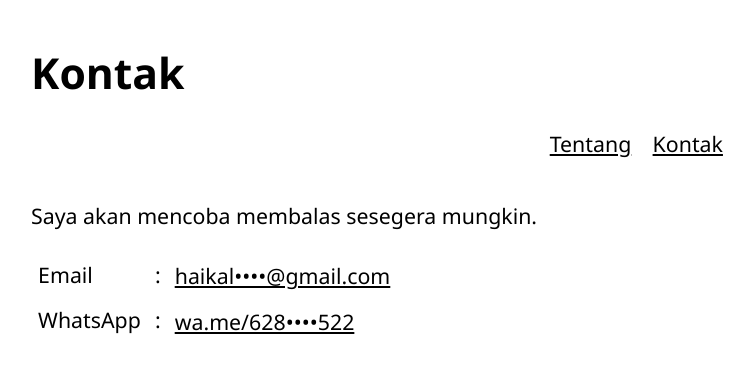
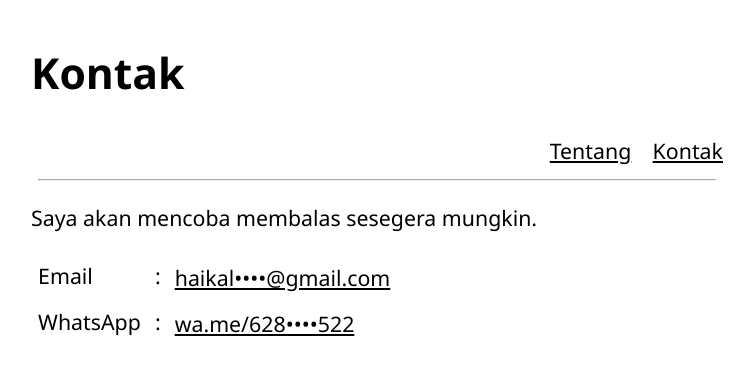
Before and after one commit to haikalrowi/upiw, a Next.js app: page /contact in a window 1280 px wide. Shown: the top 374 px of the page, without its empty margins (263-1017 px from the left). Built offline with nearby package versions, Linux system fonts and the light colour scheme.

Commit message:
optimized for 'orientation:portrait'

```diff
--- a/pages/components/headerNav.tsx
+++ b/pages/components/headerNav.tsx
@@ -1,14 +1,18 @@
+import Link from "next/link";
+
 export default function (props: { header: string }) {
   return (
     <>
       <link rel="stylesheet" href="/styles/headerNav.css" />
       <header>
-        <h1>{props.header ? <>{props.header}</> : null}</h1>
+        <h1>{props.header ? <>{props.header}</> : <></>}</h1>
       </header>
       <nav>
-        <a href="/">Tentang</a>
-        <a href="/contact">Kontak</a>
+        <Link href={'/'}>Tentang</Link>
+        <Link href={'/contact'}>Kontak</Link>
+        {/* <a href="https://medium.com/@haikalrowi" target="_blank">At Medium.com</a> */}
       </nav>
+      <hr />
     </>
   )
 }
--- a/pages/index.tsx
+++ b/pages/index.tsx
@@ -20,6 +20,7 @@ export default function Home() {
           loading="eager"
           style={{
             borderRadius: '50%',
+            width: '100%',
             maxWidth: '12rem',
             height: 'auto',
           }}
@@ -49,6 +50,7 @@ export default function Home() {
               alt='hackerrank'
               loading="eager"
               style={{
+                width: '100%',
                 maxWidth: '12rem',
                 height: 'auto',
               }}
--- a/public/styles/headerNav.css
+++ b/public/styles/headerNav.css
@@ -1,10 +1,31 @@
 nav {
   display: flex;
+  flex-wrap: wrap;
   gap: 1rem;
-  margin-bottom: 2rem;
+  position: sticky;
+  top: 0px;
+  background-color: white;
+  padding: 0.33rem 0px;
+  box-shadow: 0px 0px 16px white;
 }
 nav a:first-child {
   margin-left: auto;
 }
 
+hr {
+  margin: 0.33rem 0.33rem 1rem;
+}
+
+@media (orientation: portrait) {
+  header {
+    text-align: center;
+  }
+  nav {
+    justify-content: center;
+  }
+  nav a:first-child {
+    margin-left: 0px;
+  }
+}
+
 /*# sourceMappingURL=headerNav.css.map */
--- a/public/styles/headerNav.scss
+++ b/public/styles/headerNav.scss
@@ -1,9 +1,32 @@
 nav {
   display: flex;
+  flex-wrap: wrap;
   gap: 1rem;
-  margin-bottom: 2rem;
+  position: sticky;
+  top: 0px;
+  background-color: white;
+  padding: 0.33rem 0px;
+  box-shadow: 0px 0px 16px white;
 
   a:first-child {
     margin-left: auto;
   }
 }
+
+hr {
+  margin: 0.33rem 0.33rem 1rem;
+}
+
+@media(orientation:portrait) {
+  header {
+    text-align: center;
+  }
+
+  nav {
+    justify-content: center;
+
+    a:first-child {
+      margin-left: 0px;
+    }
+  }
+}
```
Also changed, not shown: 1 other file (tests, documents, lock files or other folders).
